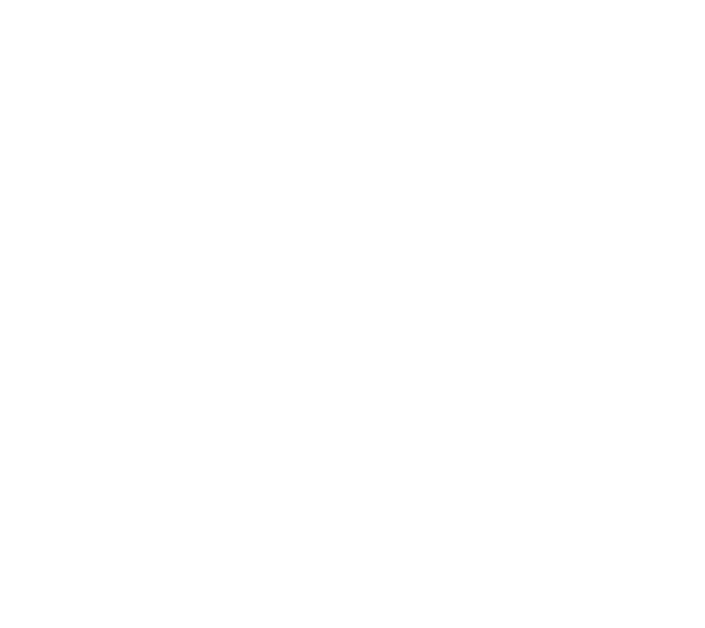
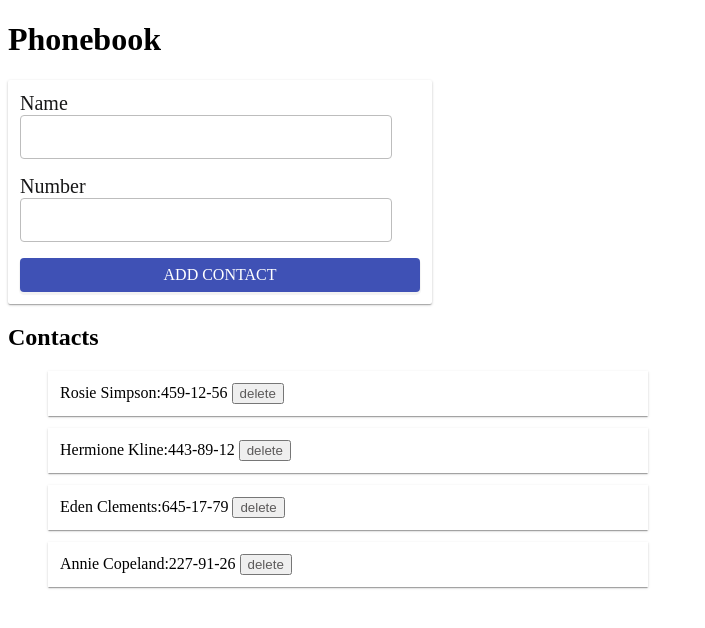
Before and after one commit to P1ST-0N/react-hws, a React (Create React App) app: page / in a window 1280 px wide. Shown: the top 628 px of the page, without its empty margins (0-705 px from the left). Built offline with nearby package versions, Linux system fonts and the light colour scheme.

Commit message:
added ContactList & ContactForm components

```diff
--- a/src/components/App.js
+++ b/src/components/App.js
@@ -1,13 +1,81 @@
 import React, { Component } from "react";
-
+import { v4 as uuidv4 } from 'uuid';
+import ContactList from "./ContactList";
+import ContactForm from "./ContactForm";
 
 export default class App extends Component {
+  state = {
+    contacts: [
+      { id: 'id-1', name: 'Rosie Simpson', number: '459-12-56' },
+      { id: 'id-2', name: 'Hermione Kline', number: '443-89-12' },
+      { id: 'id-3', name: 'Eden Clements', number: '645-17-79' },
+      { id: 'id-4', name: 'Annie Copeland', number: '227-91-26' },
+    ],
+    filter: '',
+  };
+  #key = 'contacts';
+
+  addContact = task => {
+    const searchSameName = this.state.contacts
+      .map(cont => cont.name)
+      .includes(task.name);
+
+    if (searchSameName) {
+      alert(`${task.name} is already in contacts`);
+    } else if (task.name.length === 0) {
+      alert('Fields must be filled!');
+    } else {
+      const contact = {
+        ...task,
+        id: uuidv4(),
+      };
+
+      this.setState(prevState => ({
+        contacts: [...prevState.contacts, contact],
+      }));
+    }
+  };
+
+  changeFilter = e => {
+    e.preventDefault();
+
+    this.setState({ filter: e.target.value });
+  };
+
+  getVisibleContacts = () => {
+    const { contacts, filter } = this.state;
+
+    return contacts.filter(contacts =>
+      contacts.name.toLowerCase().includes(filter.toLowerCase()),
+    );
+  };
+
+  removeContact = contactId => {
+    this.setState(prevState => {
+      return {
+        contacts: prevState.contacts.filter(({ id }) => id !== contactId),
+      };
+    });
+  };
 
   render() {
+    const { filter } = this.state;
+    const visibleContacts = this.getVisibleContacts();
+    const isVisibleFilter = this.state.contacts.length > 1;
 
     return (
-      <>
-      </>
+      <div>
+        <h1>Phonebook</h1>
+
+          <ContactForm onAddContact={this.addContact} />
+          <h2>Contacts</h2>
+
+      <ContactList
+            contacts={visibleContacts}
+            onRemoveContact={this.removeContact}
+          />
+      </div>
+
     )
   }
 }
--- /dev/null
+++ b/src/components/ContactForm/ContactForm.jsx
@@ -0,0 +1,65 @@
+import React, { Component } from "react";
+import PropTypes from 'prop-types';
+import s from './ContactForm.module.css';
+
+export default class ContactForm extends Component {
+    state = {
+        name: '',
+        number: '',
+    };
+
+    handleChange = e => {
+        const { name, value } = e.target;
+        this.setState({
+          [name]: value,
+        });
+      };
+
+      handleSubmit = e => {
+        e.preventDefault();
+
+        this.props.onAddContact({ ...this.state });
+
+        this.setState({ name: '', number: '' });
+      };
+
+      render() {
+        return (
+          <form className={s.TaskEditor} onSubmit={this.handleSubmit}>
+            <label className={s.TaskEditor_label}>
+              Name
+              <input
+                className={s.TaskEditor_input}
+                type="text"
+                name="name"
+                value={this.state.name}
+                pattern="^[a-zA-Zа-яА-Я]+(([' -][a-zA-Zа-яА-Я ])?[a-zA-Zа-яА-Я]*)*$"
+                title="Name may contain only letters, apostrophe, dash and spaces. For example Adrian, Jacob Mercer, Charles de Batz de Castelmore d'Artagnan"
+                required
+                onChange={this.handleChange}
+              />
+            </label>
+            <label className={s.TaskEditor_label}>
+              Number
+              <input
+                className={s.TaskEditor_input}
+                type="text"
+                name="number"
+                value={this.state.number}
+                pattern="\+?\d{1,4}?[-.\s]?\(?\d{1,3}?\)?[-.\s]?\d{1,4}[-.\s]?\d{1,4}[-.\s]?\d{1,9}"
+                title="Phone number must be digits and can contain spaces, dashes, parentheses and can start with +"
+                required
+                onChange={this.handleChange}
+              />
+            </label>
+            <button className={s.TaskEditor_button} type="submit">
+              Add contact
+            </button>
+          </form>
+        );
+      }
+};
+
+ContactForm.propTypes = {
+    onAddContact: PropTypes.func.isRequired,
+};
--- /dev/null
+++ b/src/components/ContactForm/ContactForm.module.css
@@ -0,0 +1,56 @@
+.TaskEditor {
+    display: flex;
+    flex-direction: column;
+    padding: 12px;
+    width: 400px;
+    border-radius: 2px;
+    box-shadow: 0px 1px 3px 0px rgba(0, 0, 0, 0.2),
+      0px 1px 1px 0px rgba(0, 0, 0, 0.14), 0px 2px 1px -1px rgba(0, 0, 0, 0.12);
+    margin-bottom: 16px;
+  }
+
+  .TaskEditor_label {
+    display: inline-block;
+    margin-bottom: 16px;
+    font-size: 20px;
+    color: #171718;
+    cursor: pointer;
+  }
+
+  .TaskEditor_input {
+    color: #171718;
+    font: inherit;
+    font-size: 1.2rem;
+    padding: 10px;
+    border-radius: 4px;
+    border: 1px solid #bdbdbd;
+    width: 350px;
+    outline: 0;
+  }
+
+  .TaskEditorinput:focus {
+    border: 1px solid #2b32b2;
+  }
+
+  .TaskEditor_button {
+    display: inline-flex;
+    align-items: center;
+    justify-content: center;
+    color: #fff;
+    background-color: #3f51b5;
+    border: 0;
+    outline: 0;
+    padding: 8px 24px;
+    border-radius: 4px;
+    cursor: pointer;
+    box-shadow: 0px 2px 1px 1px rgba(0, 0, 0, 0.05);
+    font: inherit;
+    text-transform: uppercase;
+    user-select: none;
+    transition: background-color 200ms ease-in-out;
+  }
+
+  .TaskEditor_button:hover {
+    box-shadow: 0px 2px 1px 1px rgba(0, 0, 0, 0.15);
+    background-color: #303f9f;
+  }
--- /dev/null
+++ b/src/components/ContactForm/index.js
@@ -0,0 +1 @@
+export { default } from './ContactForm';
--- /dev/null
+++ b/src/components/ContactList/ContactList.jsx
@@ -0,0 +1,35 @@
+import React from "react";
+import PropTypes from 'prop-types';
+import s from './ContactList.module.css';
+
+const ContactList = ({ contacts, onRemoveContact }) => (
+    <ul className={s.TaskList}>
+    {contacts.map(contact => (
+      <li className={s.TaskList_item} key={contact.id}>
+        {contact.name + ':' + contact.number}
+
+        <button
+          className={s.TaskList_button}
+          type="button"
+          name="delete"
+          onClick={() => onRemoveContact(contact.id)}
+        >
+          delete
+        </button>
+      </li>
+    ))}
+  </ul>
+);
+
+ContactList.propTypes = {
+    onRemoveContact: PropTypes.func.isRequired,
+    contacts: PropTypes.arrayOf(
+        PropTypes.shape({
+            id: PropTypes.string.isRequired,
+            name: PropTypes.string.isRequired,
+            number: PropTypes.string.isRequired,
+        }),
+    ),
+};
+
+export default ContactList;
--- /dev/null
+++ b/src/components/ContactList/ContactList.module.css
@@ -0,0 +1,41 @@
+.TaskList {
+    width: 600px;
+  }
+
+  .TaskList_item {
+    display: flex;
+    align-items: center;
+    padding: 12px;
+
+    box-shadow: 0px 2px 1px -1px rgba(0, 0, 0, 0.2),
+      0px 1px 1px 0px rgba(0, 0, 0, 0.14), 0px 1px 3px 0px rgba(0, 0, 0, 0.12);
+  }
+
+  .TaskList_item + .TaskList_item {
+    margin-top: 12px;
+  }
+
+  .TaskList_item.completed {
+    background-color: green;
+  }
+
+  .TaskList_text {
+    flex: 0 0 65%;
+    margin-top: 0;
+    margin-bottom: 0;
+    margin-right: 16px;
+    border-radius: 3px;
+  }
+
+  .TaskList_actions {
+    display: flex;
+    justify-content: center;
+  }
+
+  .TaskList_button {
+    cursor: pointer;
+    margin-right: 4px;
+    margin-left: 4px;
+
+    color: rgba(20, 17, 17, 0.671);
+  }
--- /dev/null
+++ b/src/components/ContactList/index.js
@@ -0,0 +1 @@
+export { default } from './ContactList';
```
